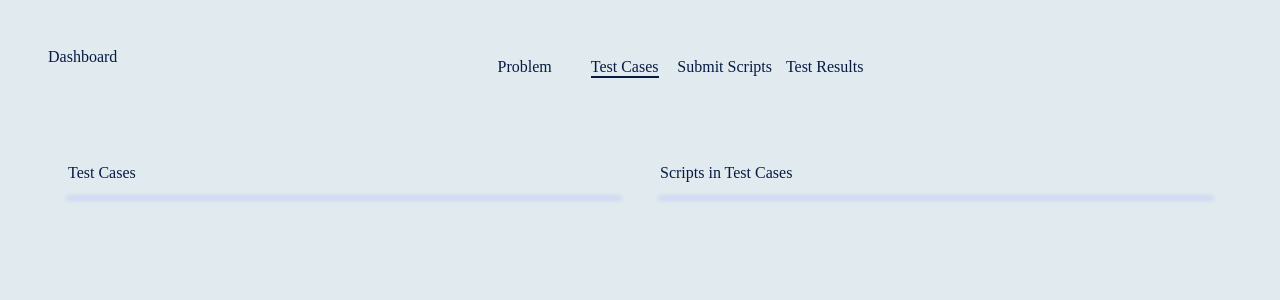
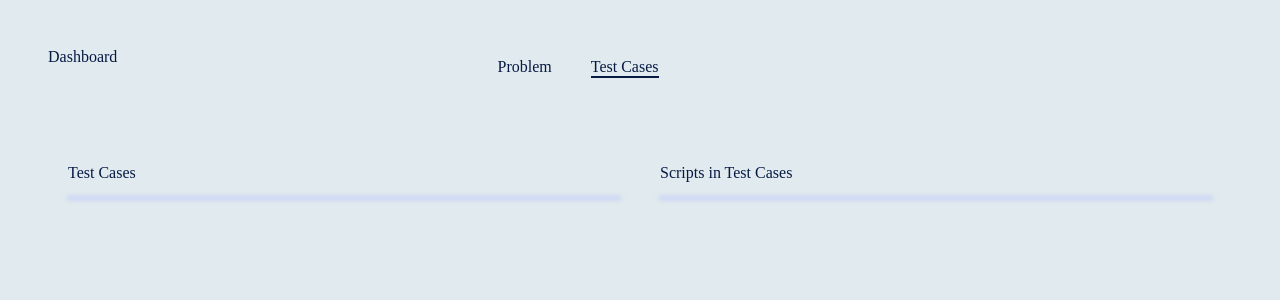
Before and after one commit to tdlinh2712/test-case-generator, a React (Create React App) app: page / in a window 1280 px wide. Shown: the top 300 px of the page. Built offline with nearby package versions, Linux system fonts and the light colour scheme.

Commit message:
add code editor

```diff
--- a/src/components/Dashboard.js
+++ b/src/components/Dashboard.js
@@ -2,9 +2,7 @@ import React, { useState } from 'react'
 import TabBar from '../container/TabBar'
 import Tab from '../container/Tab'
 import ProblemTab from './ProblemTab/index'
-import ScriptTab from './ScriptTab'
 import TestCasesTab from './TestCasesTab'
-import TestResultTab from './TestResultTab'
 
 const Dashboard = () => {
     const [selectedTab,setSelectedTab] = useState("test-cases");
@@ -14,8 +12,6 @@ const Dashboard = () => {
             <Tab activeTab={selectedTab}>
                 <ProblemTab name="problem"/>
                 <TestCasesTab name="test-cases"/>
-                <ScriptTab name="submissions"/>
-                <TestResultTab name="results"/>
             </Tab>
         </div>
     )
--- a/src/container/TabNames.js
+++ b/src/container/TabNames.js
@@ -1,6 +1,4 @@
 export default [
     {title:"Problem",name:"problem"},
     {title:"Test Cases", name:"test-cases"},
-    {title:"Submit Scripts",name:"submissions"},
-    {title:"Test Results",name:"results"}
 ];
```
